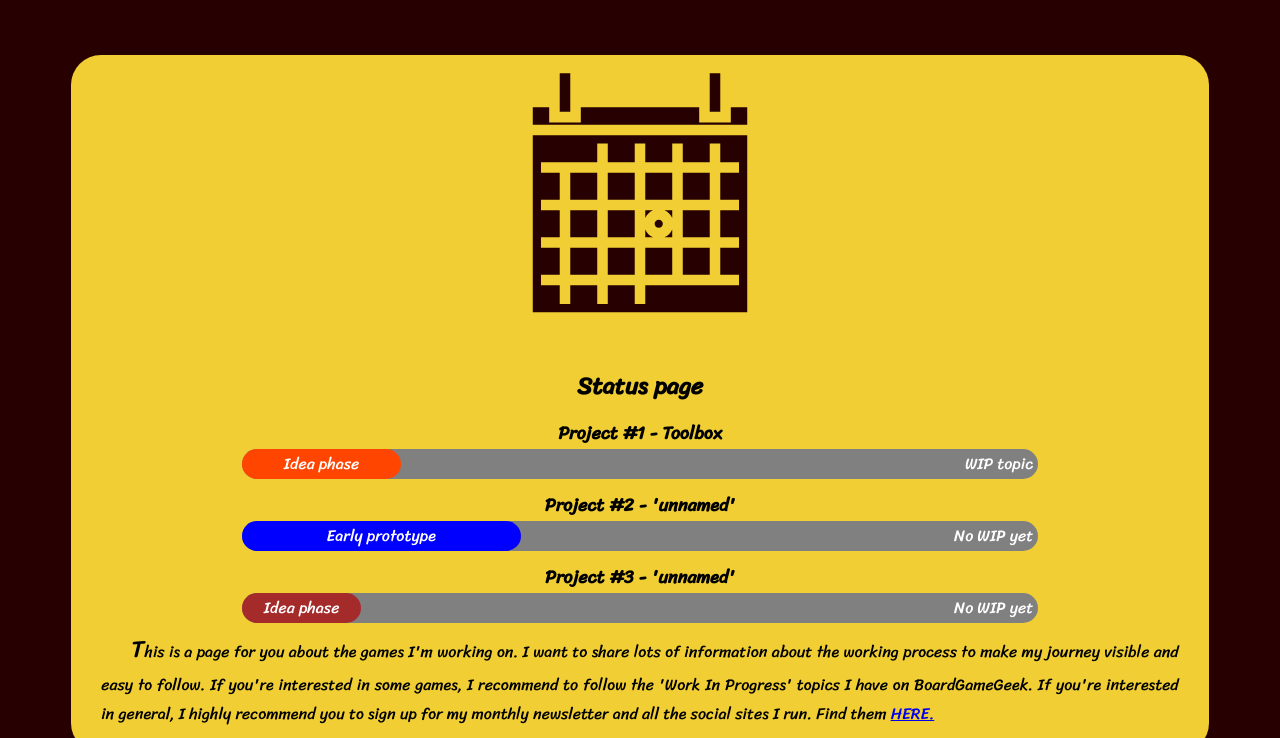
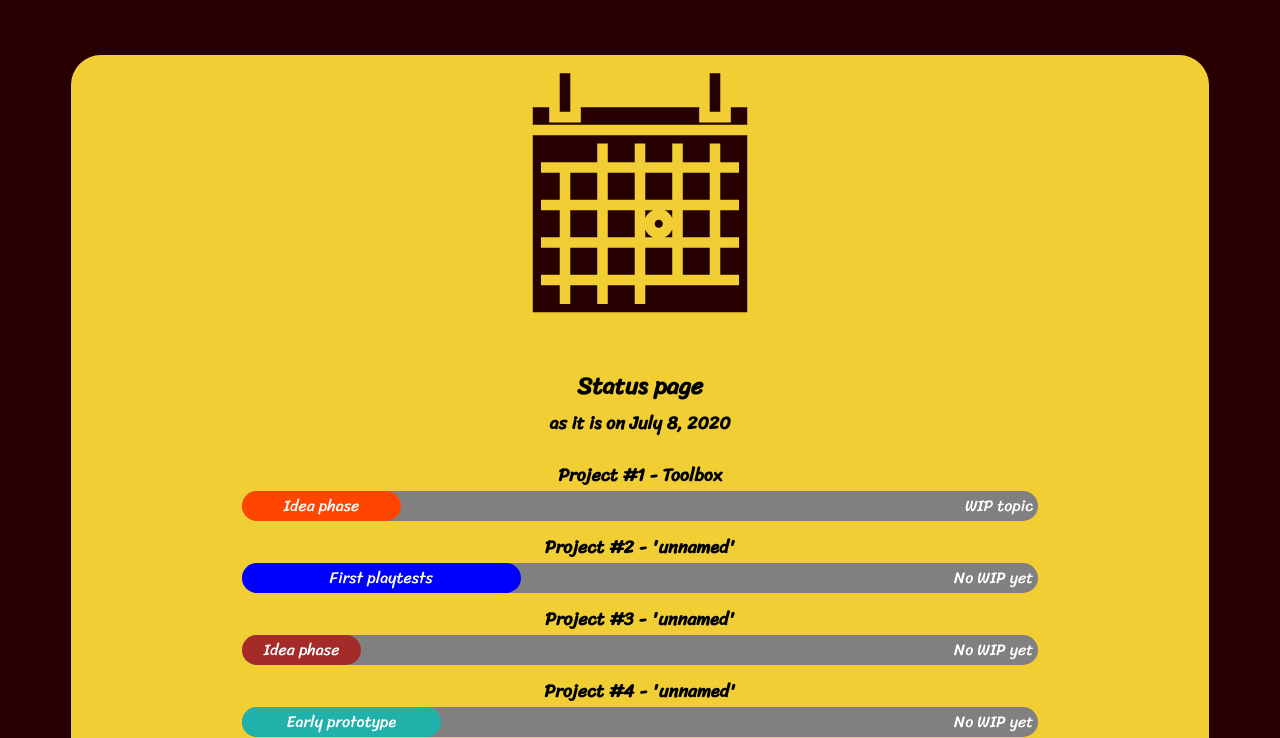
Before and after one commit to Jana3/Jana3.github.io, a plain HTML site: page games.html in a window 1280 px wide. Shown: the part 62-800 px from the top of the page. Drawn offline with Linux system fonts and the light colour scheme.

Commit message:
IG link and games update
Project#4 added on games and date added as a reference of update. IG code image now works as a link. Grammar corrected on contact.

```diff
--- a/games.html
+++ b/games.html
@@ -26,17 +26,22 @@
       <div class="article">
         <img src="calendar.svg" alt="calendar">
 
-        <h2>Status page</h2>
+        <h2 style="margin-bottom: 0px;">Status page</h2>
+        <h3 style="margin-bottom: 20px;">as it is on July 8, 2020</h3>
         <h3>Project #1 - Toolbox</h3><div class="status1" style="width: 70%; height: 30px; background-color: gray; margin: 0px auto; display: flex; justify-content: space-between; border-radius: 15px;">
           <div class="statuscolored1" style="width: 20%; height: 30px; background-color: orangered;color: white; white-space: nowrap; border-radius: 15px;">Idea phase</div>
           <a class="WIP" href="https://boardgamegeek.com/thread/2372148/wip-toolbox-2020-9-card-game-pnp-contest-idea-phas" target="_blank" style="color: white; padding-right: 5px; text-decoration: none;">WIP topic</a>
         </div>
         <h3 style="margin-top: 10px;">Project #2 - 'unnamed'</h3><div class="status2" style="width: 70%; height: 30px; background-color: gray; margin: 0px auto; display: flex; justify-content: space-between;border-radius: 15px;">
-          <div class="statuscolored2" style="width: 35%; height: 30px; background-color: blue;color: white; white-space: nowrap; border-radius: 15px;">Early prototype</div>
+          <div class="statuscolored2" style="width: 35%; height: 30px; background-color: blue;color: white; white-space: nowrap; border-radius: 15px;">First playtests</div>
           <a class="WIP" href="" style="color: white; padding-right: 5px; text-decoration: none;">No WIP yet</a>
         </div>
         <h3 style="margin-top: 10px;">Project #3 - 'unnamed'</h3><div class="status3" style="width: 70%; height: 30px; background-color: gray; margin: 0px auto; display: flex; justify-content: space-between; border-radius: 15px;">
           <div class="statuscolored3" style="width: 15%; height: 30px; background-color: brown;color: white; white-space: nowrap; border-radius: 15px;">Idea phase</div>
+          <a class="WIP" href="" style="color: white; padding-right: 5px; text-decoration: none;">No WIP yet</a>
+        </div>
+        <h3 style="margin-top: 10px;">Project #4 - 'unnamed'</h3><div class="status4" style="width: 70%; height: 30px; background-color: gray; margin: 0px auto; display: flex; justify-content: space-between; border-radius: 15px;">
+          <div class="statuscolored4" style="width: 25%; height: 30px; background-color: lightseagreen;color: white; white-space: nowrap; border-radius: 15px;">Early prototype</div>
           <a class="WIP" href="" style="color: white; padding-right: 5px; text-decoration: none;">No WIP yet</a>
         </div>
 
```
Also changed, not shown: contact.html (+2 -2 lines).
